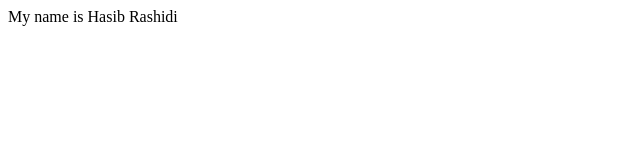
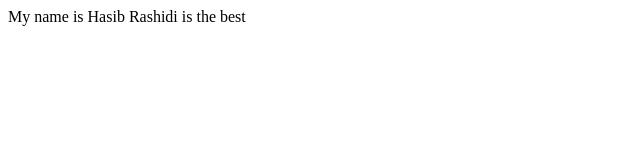
Before and after one commit to Hasib006/FIrst-Project, a plain HTML site: page index.html in a window 1280 px wide. Shown: the full height of the page, 0-640 px from the left. Drawn offline with Linux system fonts and the light colour scheme.

Commit message:
Change to the name

```diff
--- a/index.html
+++ b/index.html
@@ -7,6 +7,6 @@
     <title>Document</title>
 </head>
 <body>
-My name is Hasib Rashidi
+My name is Hasib Rashidi is the best
 </body>
 </html>
```
